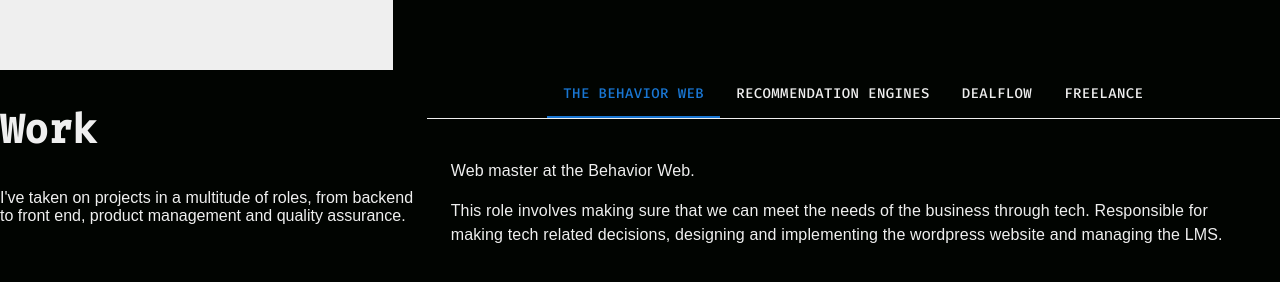
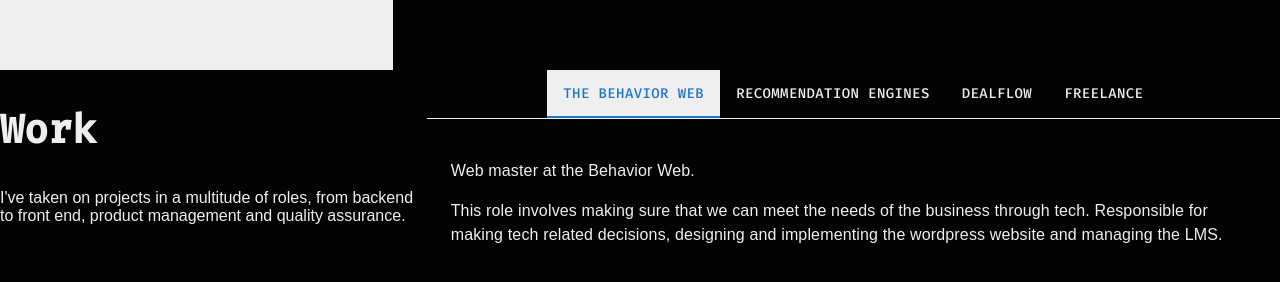
Before and after one commit to lndrcrvlh/carvalho-portfolio, a React (Create React App) app: page / in a window 1280 px wide. Shown: the part 1530-1812 px from the top of the page. Built offline with nearby package versions, Linux system fonts and the light colour scheme; a web font is replaced by a local one.

Commit message:
Changes project tabs style using Mui sx prop

```diff
--- a/src/components/projects/projects.css
+++ b/src/components/projects/projects.css
@@ -10,6 +10,7 @@
 
 .projects-right{
     flex: 2;
+    display: block;
 }
 
 .projects-header{
@@ -21,10 +22,6 @@
     height: 100vh;
 }
 
-.project-container{
-    display: grid;
-    columns: 100%;
-}
 
 .project-header{
     font-size: 40px;
--- a/src/components/tabs/projectsTabs.tsx
+++ b/src/components/tabs/projectsTabs.tsx
@@ -36,6 +36,15 @@
   color: "#efefef",
   border: "none",
   fontFamily: "fira code",
+  ":hover": {
+    color: "#fff",
+    backgroundColor: "#111",
+  },
+  ".Mui-selected": {
+    backgroundColor: "#efefef",
+    color: "#010401",
+    borderBottomColor: "#010401",
+  },
 };
 
 function a11yProps(index: number) {
@@ -58,23 +67,25 @@
         width: "100%",
       }}
     >
-      <Box sx={{ borderBottom: 1, borderColor: "primary" }}>
+      <Box sx={{...style, borderBottom: 1, borderColor: "primary" }}>
         <Tabs
           sx={{ ...style }}
           className="tabs-buttons"
           value={value}
           onChange={handleChange}
           aria-label="basic tabs example"
+          scrollButtons={true}
+          allowScrollButtonsMobile
           centered
         >
           <Tab sx={{ ...style }} label="The Behavior Web" {...a11yProps(0)} />
           <Tab
-            sx={{...style}}
+            sx={{ ...style }}
             label="Recommendation Engines"
             {...a11yProps(1)}
           />
-          <Tab sx={{...style}} label="Dealflow" {...a11yProps(2)} />
-          <Tab sx={{...style}} label="Freelance" {...a11yProps(3)} />
+          <Tab sx={{ ...style }} label="Dealflow" {...a11yProps(2)} />
+          <Tab sx={{ ...style }} label="Freelance" {...a11yProps(3)} />
         </Tabs>
       </Box>
       <TabPanel value={value} index={0}>
```
